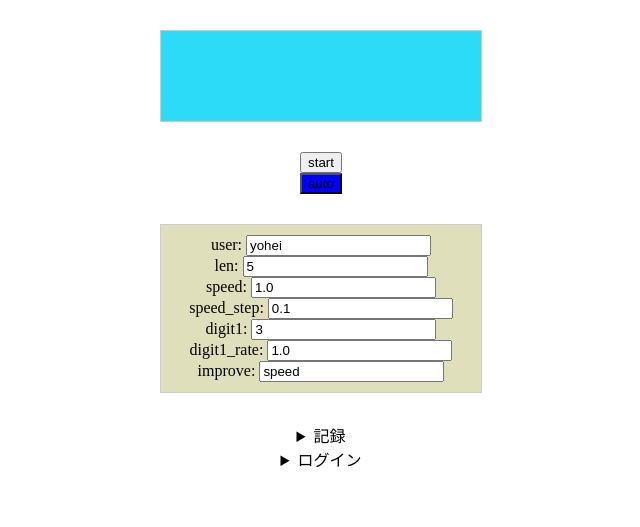
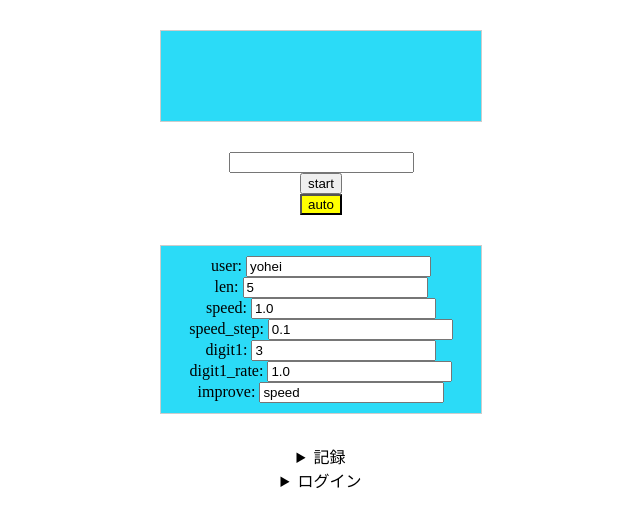
Before and after one commit to YoheiShintaku/anzan, a Flask app: page / in a window 1280 px wide. Shown: the top 527 px of the page, without its empty margins (319-959 px from the left). Run offline with Flask 2, Linux system fonts and the light colour scheme; some libraries are stand-ins or nearby versions.

Commit message:
回答を入力式に変更

```diff
--- a/static/style.css
+++ b/static/style.css
@@ -5,7 +5,7 @@ body {
 	text-align: center;
 }
 .set {
-	background: rgb(223, 223, 188);
+	background: rgb(43, 219, 247);
 	width: 300px;
 	padding: 10px;
 	border: 1px solid #cccccc;
@@ -23,5 +23,6 @@ body {
 }
 
 .a {
+	background: rgb(43, 219, 247);
 	font-size: 20px;
 }
--- a/templates/index.html
+++ b/templates/index.html
@@ -12,11 +12,9 @@
     <div class='a'>
         <p id='talk'></p>
         <p id='correct'></p>
-        <p id='ans1' onclick="send_clicked(this)"></p>
-        <p id='ans2' onclick="send_clicked(this)"></p>
-        <p id='ans3' onclick="send_clicked(this)"></p>
     </div>
 </div>
+<input id='ans' type='number' size=20 onclick="send_clicked()"><br>
 <input type="button" value="start" onclick="start_clicked()" /><br>
 <input type="button" id="auto" value="auto" onclick="auto_clicked()" /><br>
 
@@ -85,7 +83,7 @@ function init_auto(){
     console.log('init_auto')
     // 訪問時 or OFF->ON
     auto = 1
-    auto_button_style = "background-color: blue;"
+    auto_button_style = "background-color: yellow;"
     document.getElementById("auto").style = auto_button_style
 
     auto_mode = 0 // 初期stepモード 失敗確定したら1:調整モードへ以降
@@ -93,7 +91,7 @@ function init_auto(){
     clear_cnt = 0
 }
 
-function auto_clicked(){
+    function auto_clicked(){
     console.log('auto_clicked')
     // 反転
     if (auto == 1){ // ONからOFF
@@ -219,10 +217,6 @@ function play(){
             ans_array[index] = correct
             // 表示
             document.getElementById('num').innerHTML = ''
-            document.getElementById('talk').innerHTML = 'select your answer'
-            document.getElementById('ans1').innerHTML = ans_array[0]
-            document.getElementById('ans2').innerHTML = ans_array[1]
-            document.getElementById('ans3').innerHTML = ans_array[2]
     }
 
     var array = new Array();
@@ -264,6 +258,15 @@ function Date_to_String(date){
     return string
 }
 
+document.getElementById("ans").onkeypress = (e) => {
+  // 入力されたキーを取得
+  const key = e.keyCode || e.charCode || 0;
+  // 13はEnterキーのキーコード
+  if (key == 13) {
+    send_clicked(document.getElementById("ans"))
+  }
+}
+
 function send_clicked(element) {
     console.log('send_clicked')
     get_result(element);
@@ -278,8 +281,8 @@ function send_clicked(element) {
 }
 
 function get_result(element) {
-   // 回答取得
-   ans = element.innerHTML
+    // 回答取得
+    ans = element.value
     ans = parseInt(ans, 10)
 
     // 正誤判定
@@ -292,11 +295,6 @@ function get_result(element) {
 }
 
 function show_result(element) {
-    // 選択肢の表示を消す
-    document.getElementById('ans1').innerHTML = ''
-    document.getElementById('ans2').innerHTML = ''
-    document.getElementById('ans3').innerHTML = ''
-
     // 結果表示
     document.getElementById('talk').innerHTML = judge_str
     if (is_correct==0){
```
